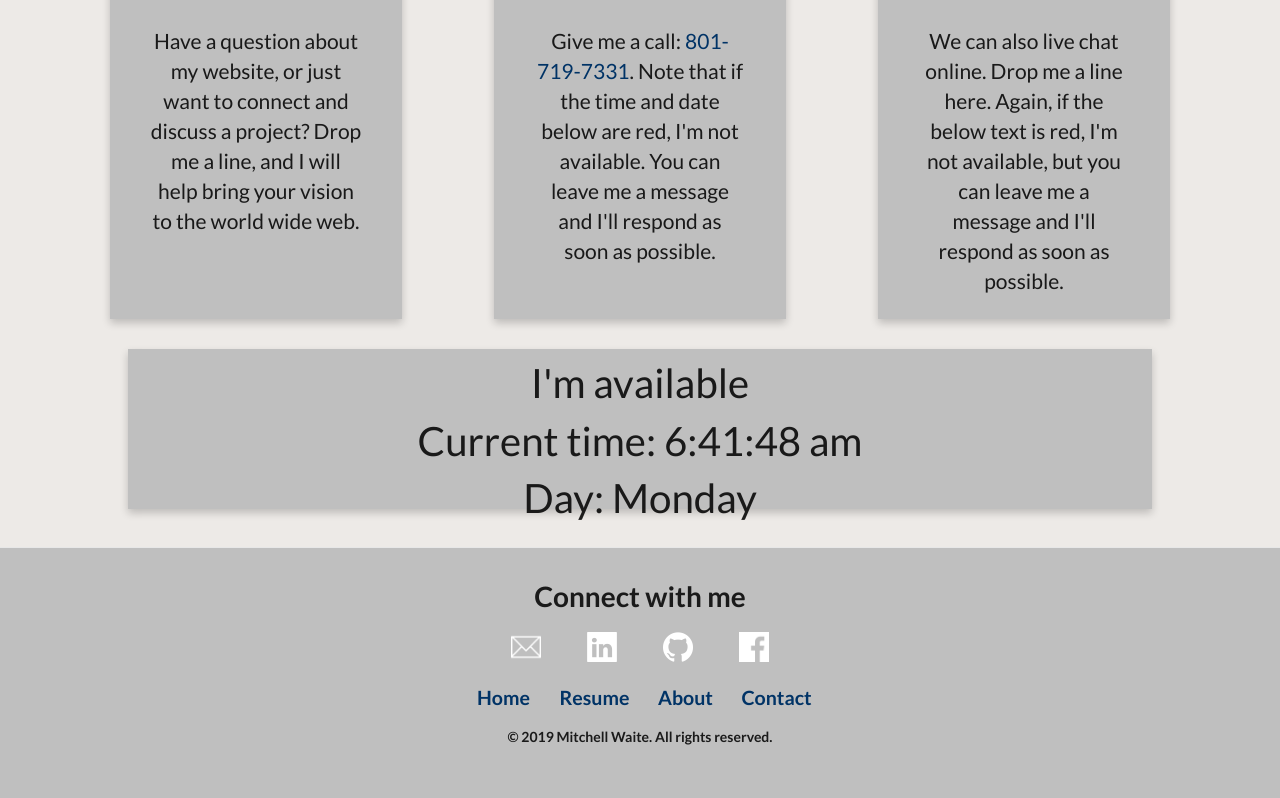
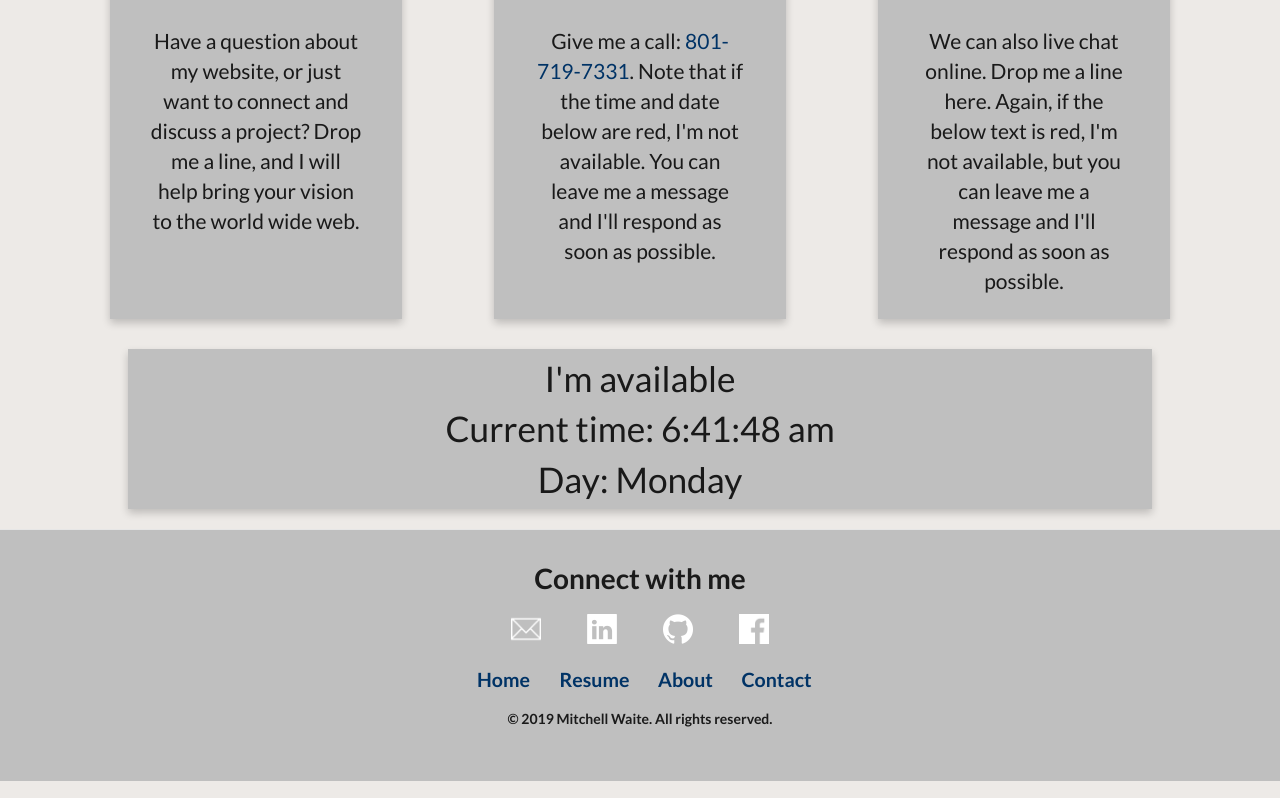
Before and after one commit to elchaparrito1/mitchtwaite, a React (Create React App) app in the folder Portafolio/client/: page /contact in a window 1280 px wide. Shown: the part 963-1761 px from the top of the page. Built offline with nearby package versions, Linux system fonts and the light colour scheme.

Commit message:
updated contact page font size

```diff
--- a/Portafolio/client/src/components/MyContacts/styled.js
+++ b/Portafolio/client/src/components/MyContacts/styled.js
@@ -69,7 +69,7 @@ export const Box = styled.div`
 `;
 
 export const Timer = styled(Box)`
-    font-size: 1.6em;
+    font-size: 1.4em;
     height: 200px;
     width: 50%;
     margin: 0 auto;
@@ -83,13 +83,13 @@ export const Timer = styled(Box)`
     }
 
     @media only screen and (min-width: 320px) and (max-width: 767px) {
-        font-size: 1.5em;
+        font-size: 1.3em;
         width: 100%;
         height: 100px;
     }
 
     @media only screen and (min-width: 767px) and (max-width: 1024px) {
-        font-size: 1.5em;
+        font-size: 1.3em;
         width: 100%;
         height: 120px;
     }
```
